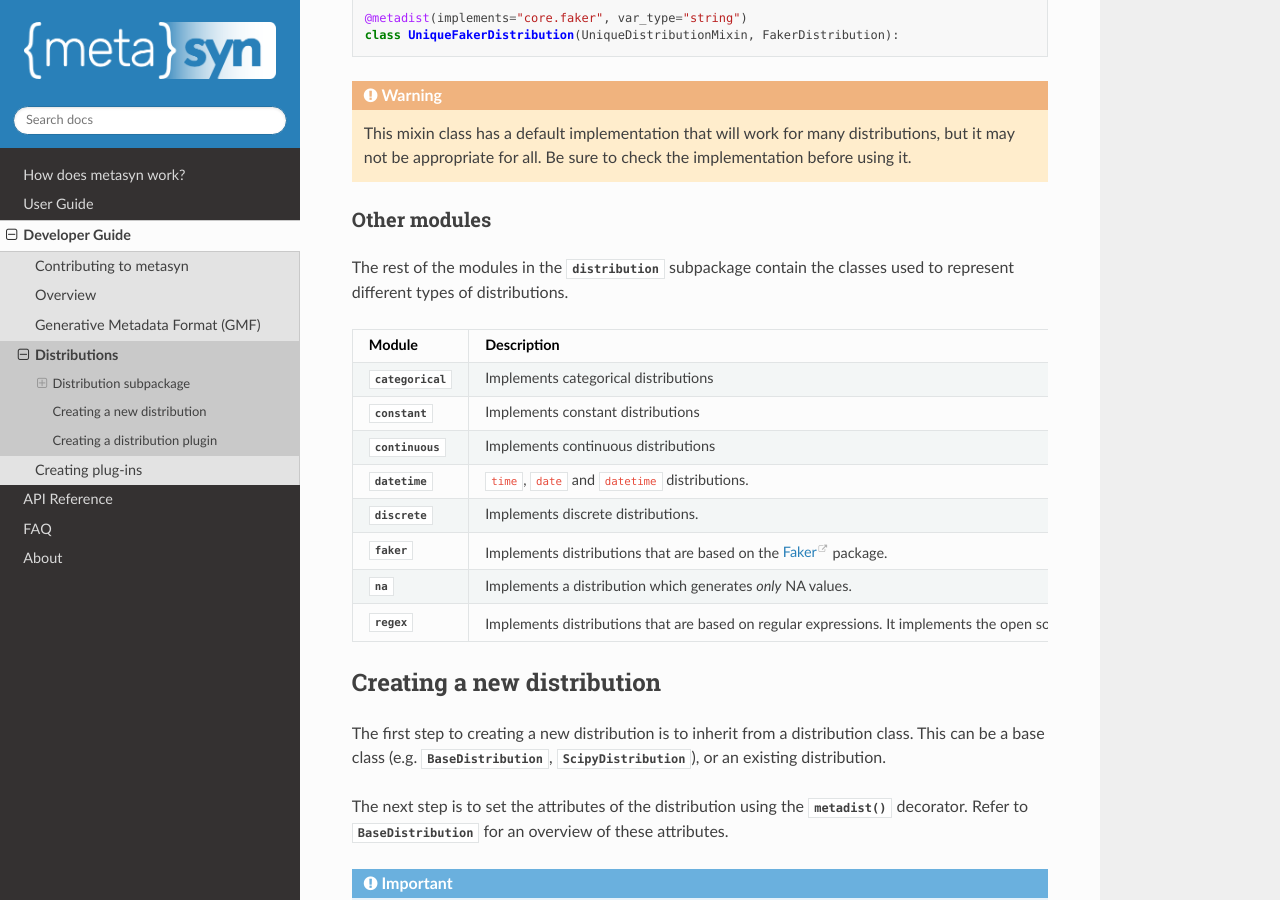
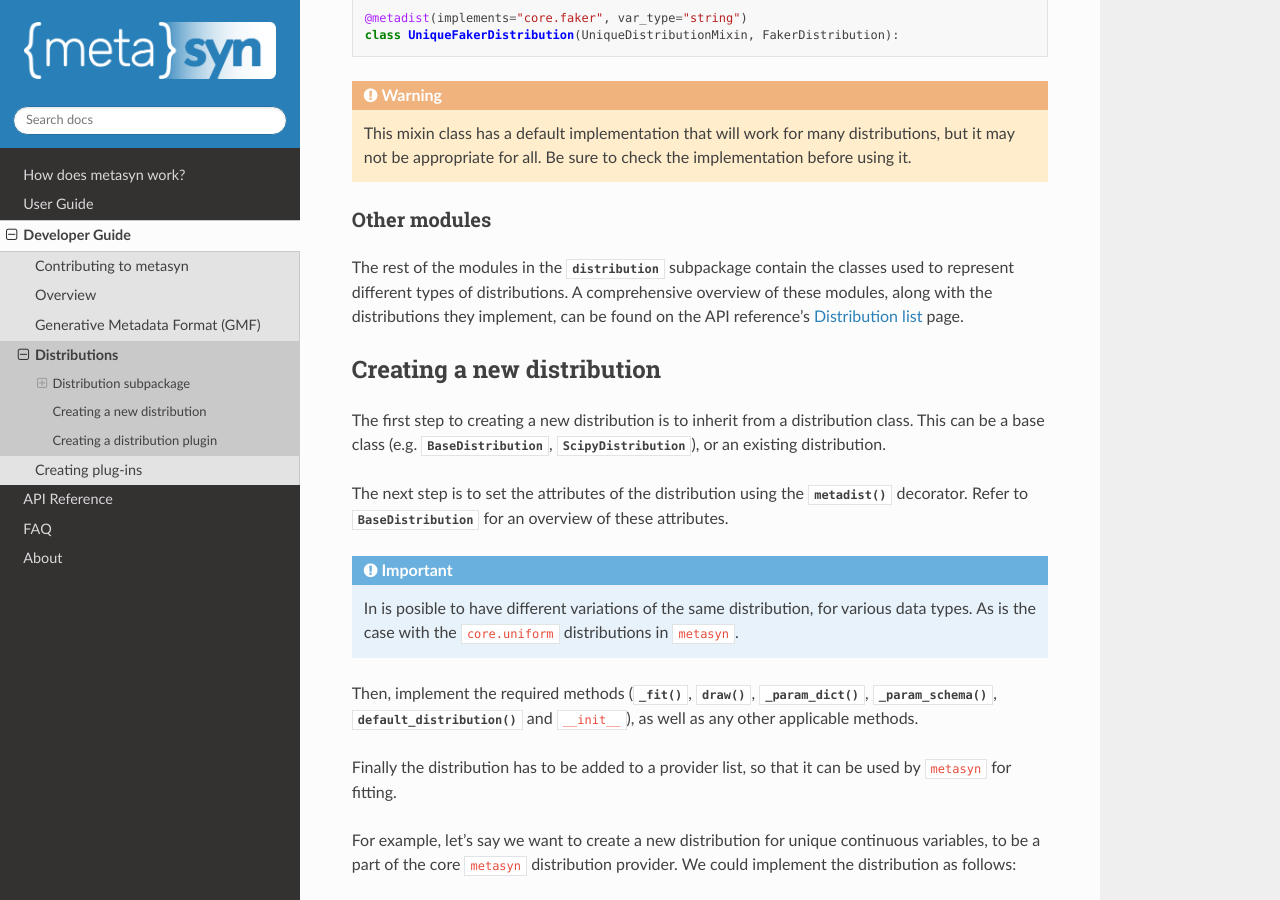
Before and after one commit to sodascience/metasyn, a Sphinx documentation site: the page built from docs/source/developer/distributions.rst, in a window 1280 px wide and 900 px high, scrolled down 3194 px. Built offline with Sphinx 7.4.7 and the Read the Docs theme 2.0.0, drawn with Linux system fonts in a browser that asks for light colours.

Commit message:
Updates distributions and developer overview

```diff
--- a/docs/source/developer/distributions.rst
+++ b/docs/source/developer/distributions.rst
@@ -128,27 +128,7 @@ For example, the unique variants of the :class:`~metasyn.distribution.regex.Rege
 
 Other modules
 ~~~~~~~~~~~~~
-The rest of the modules in the :mod:`~metasyn.distribution` subpackage contain the classes used to represent different types of distributions.
-
-+------------------------------------------+-------------------------------------------------------------------------------------------------------------------------------------------------------------------+
-| Module                                   | Description                                                                                                                                                       |
-+==========================================+===================================================================================================================================================================+
-| :mod:`~metasyn.distribution.categorical` | Implements categorical distributions                                                                                                                              |
-+------------------------------------------+-------------------------------------------------------------------------------------------------------------------------------------------------------------------+
-| :mod:`~metasyn.distribution.constant`    | Implements constant distributions                                                                                                                                 |
-+------------------------------------------+-------------------------------------------------------------------------------------------------------------------------------------------------------------------+
-| :mod:`~metasyn.distribution.continuous`  | Implements continuous distributions                                                                                                                               |
-+------------------------------------------+-------------------------------------------------------------------------------------------------------------------------------------------------------------------+
-| :mod:`~metasyn.distribution.datetime`    | ``time``, ``date`` and ``datetime`` distributions.                                                                                                                |
-+------------------------------------------+-------------------------------------------------------------------------------------------------------------------------------------------------------------------+
-| :mod:`~metasyn.distribution.discrete`    | Implements discrete distributions.                                                                                                                                |
-+------------------------------------------+-------------------------------------------------------------------------------------------------------------------------------------------------------------------+
-| :mod:`~metasyn.distribution.faker`       | Implements distributions that are based on the `Faker <https://faker.readthedocs.io/en/master/>`_ package.                                                        |
-+------------------------------------------+-------------------------------------------------------------------------------------------------------------------------------------------------------------------+
-| :mod:`~metasyn.distribution.na`          | Implements a distribution which generates *only* NA values.                                                                                                       |
-+------------------------------------------+-------------------------------------------------------------------------------------------------------------------------------------------------------------------+
-| :mod:`~metasyn.distribution.regex`       | Implements distributions that are based on regular expressions. It implements the open source `regexmodel <https://github.com/sodascience/regexmodel>`_ package.  |
-+------------------------------------------+-------------------------------------------------------------------------------------------------------------------------------------------------------------------+
+The rest of the modules in the :mod:`~metasyn.distribution` subpackage contain the classes used to represent different types of distributions. A comprehensive overview of these modules, along with the distributions they implement, can be found on the API reference's :doc:`/api/metasyn.distribution` page.
 
 
 Creating a new distribution
```
Also changed, not shown: docs/source/developer/overview.rst (+1 -10 lines).
